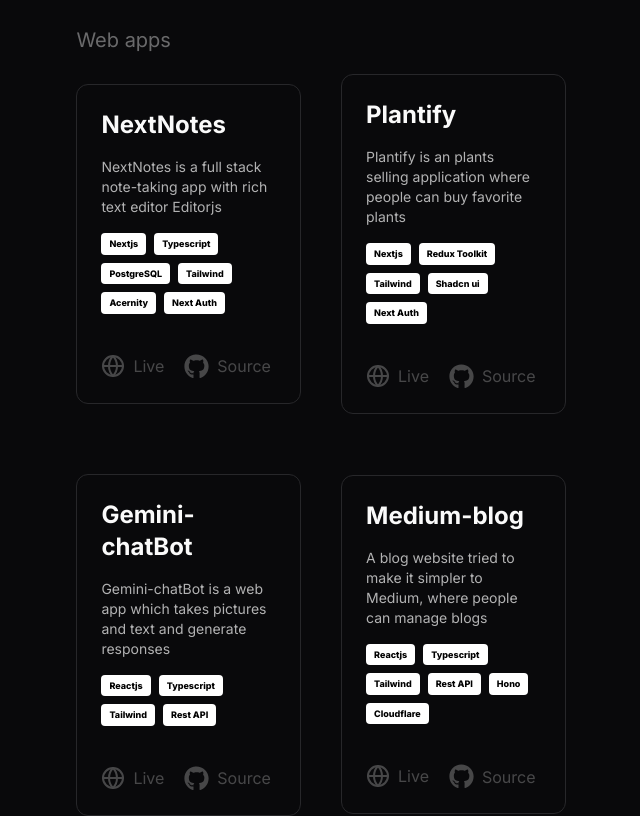
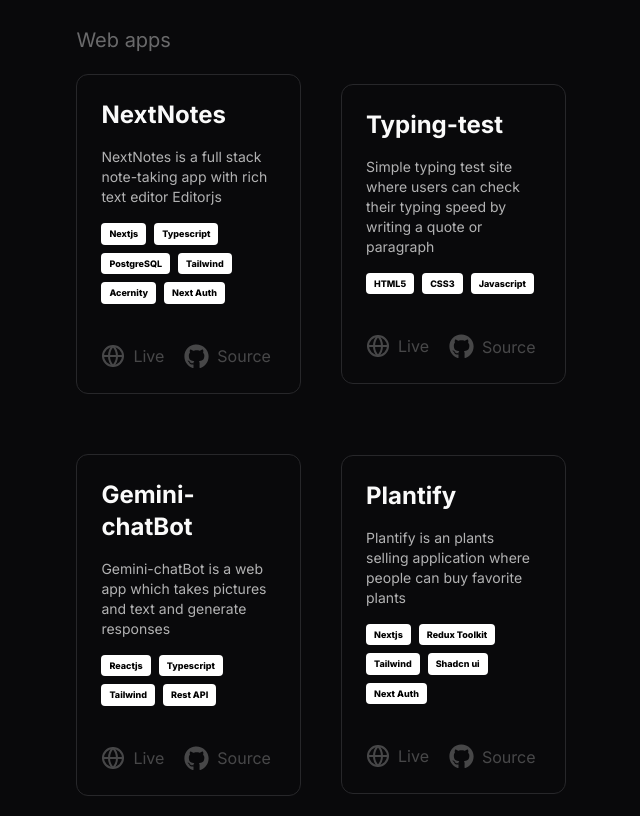
Before and after one commit to Piyush5784/Piyush-portfolio, a Next.js app: page / in a window 1280 px wide. Shown: the part 478-1294 px from the top of the page, without its empty margins (314-954 px from the left). Built offline with nearby package versions, Linux system fonts and the light colour scheme.

Commit message:
added project

```diff
--- a/src/Content.ts
+++ b/src/Content.ts
@@ -6,7 +6,10 @@
   name: "Piyush Jha",
   introText:
     "Hey 👋 Piyush here! a computer science student from Assam. I have a strong passion for full stack development and enjoy working with the latest technology stacks to build innovative websites.",
-  Resume: { show: true, href: "https://drive.google.com/file/d/1TDqv27WsD8K_v_vQsE8UFhhUsrO8wtcd/view?usp=sharing" },
+  Resume: {
+    show: true,
+    href: "https://drive.google.com/file/d/1TDqv27WsD8K_v_vQsE8UFhhUsrO8wtcd/view?usp=sharing",
+  },
 
   socialLinks: [
     {
@@ -81,12 +84,12 @@
       sourceSrc: "https://github.com/Piyush5784/NextNotes",
     },
     {
-      name: "Plantify",
+      name: "Typing-test",
       description:
-        " Plantify is an plants selling application where people can buy favorite plants",
-      skills: ["Nextjs", "Redux Toolkit", "Tailwind", "Shadcn ui", "Next Auth"],
-      liveSrc: "https://plantify-site-7584.netlify.app",
-      sourceSrc: "https://github.com/Piyush5784/Plantify",
+        "Simple typing test site where users can check their typing speed by writing a quote or paragraph",
+      skills: ["HTML5", "CSS3", "Javascript"],
+      liveSrc: "https://typing-test-site.pages.dev",
+      sourceSrc: "https://github.com/Piyush5784/Typing-test",
     },
     {
       name: "Gemini-chatBot",
@@ -95,6 +98,14 @@
       skills: ["Reactjs", "Typescript", "Tailwind", "Rest API"],
       liveSrc: "https://gemini-pro-latest.netlify.app",
       sourceSrc: "https://github.com/Piyush5784/Gemini-Pro",
+    },
+    {
+      name: "Plantify",
+      description:
+        " Plantify is an plants selling application where people can buy favorite plants",
+      skills: ["Nextjs", "Redux Toolkit", "Tailwind", "Shadcn ui", "Next Auth"],
+      liveSrc: "https://plantify-site-7584.netlify.app",
+      sourceSrc: "https://github.com/Piyush5784/Plantify",
     },
     {
       name: "Medium-blog",
```
